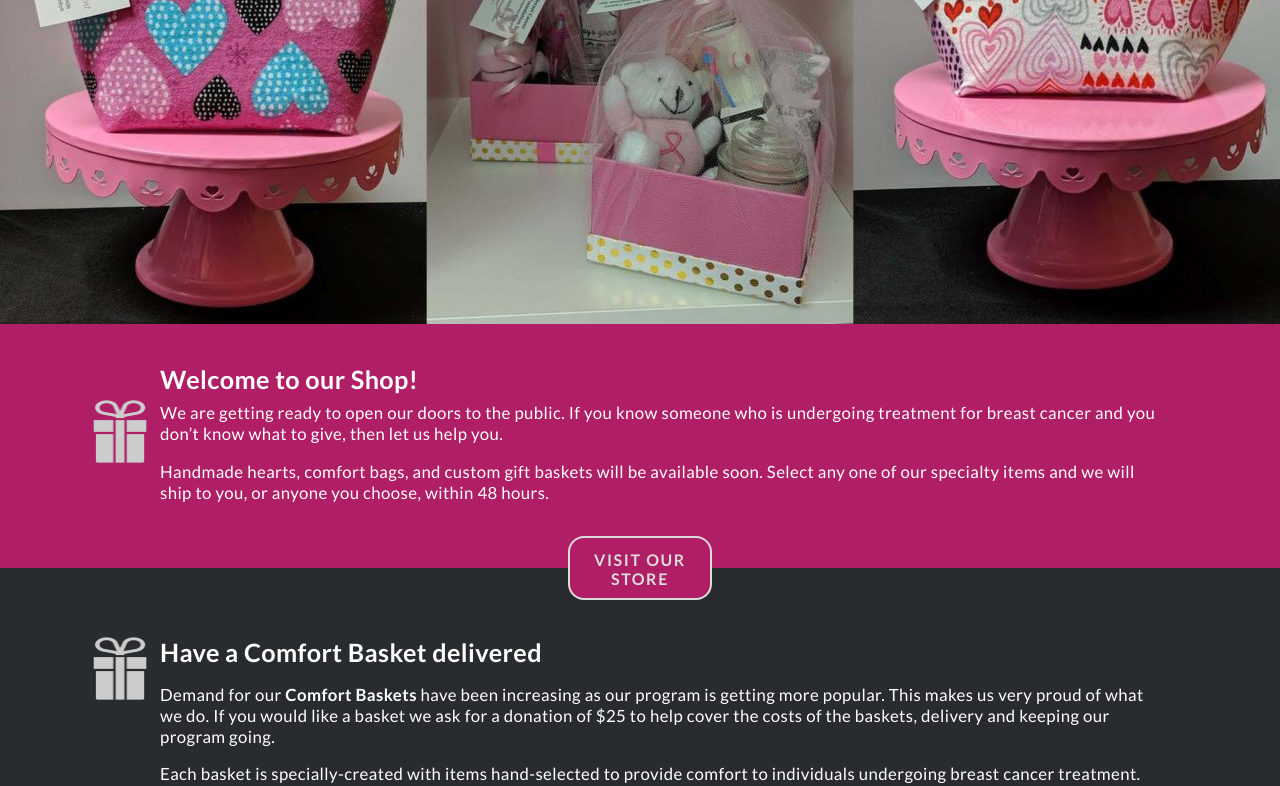
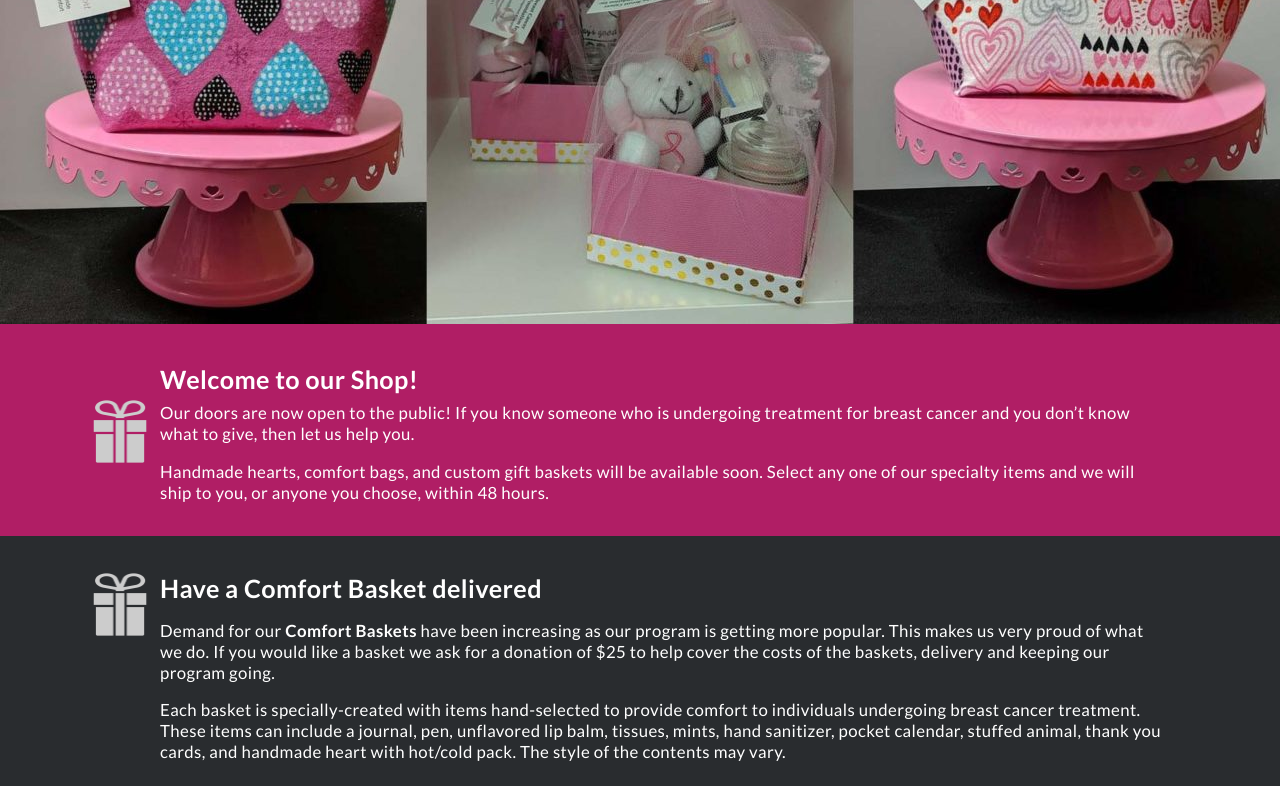
Before and after one commit to vishalicious213/bcc-v2, a Next.js app: page /boobtique in a window 1280 px wide. Shown: the part 413-1199 px from the top of the page. Built offline with nearby package versions, Linux system fonts and the light colour scheme.

Commit message:
updated Boobtique text to reflect active shop

```diff
--- a/pages/boobtique.js
+++ b/pages/boobtique.js
@@ -25,14 +25,14 @@ export default function Boobtique() {
             </div>
             <div className='gift-text-container'>
                 <h2 className='h2'>Welcome to our Shop!</h2>
-                <p className='no-space-above'>We are getting ready to open our doors to the public. If you know someone who is undergoing treatment for breast cancer and you don’t know what to give, then let us help you.</p>
+                <p className='no-space-above'>Our doors are now open to the public! If you know someone who is undergoing treatment for breast cancer and you don’t know what to give, then let us help you.</p>
                 <p>Handmade hearts, comfort bags, and custom gift baskets will be available soon. Select any one of our specialty items and we will ship to you, or anyone you choose, within 48 hours.</p>
             </div>
           </section>
 
-          <div className='button-container'>
+          {/* <div className='button-container'>
             <button className='button'>VISIT OUR STORE</button>
-          </div>
+          </div> */}
 
           <section className='grey-container gift-container'>
             <div className='gift-img-container-top'>
```
